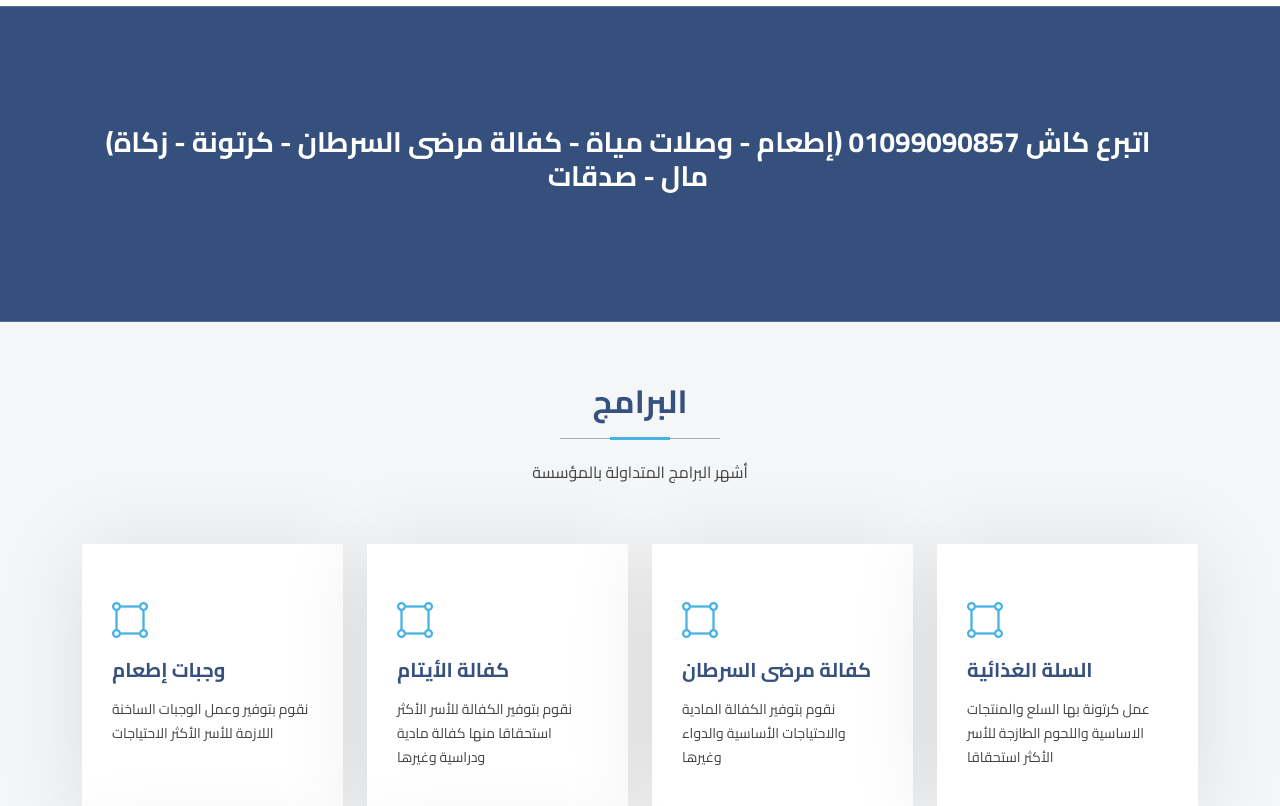
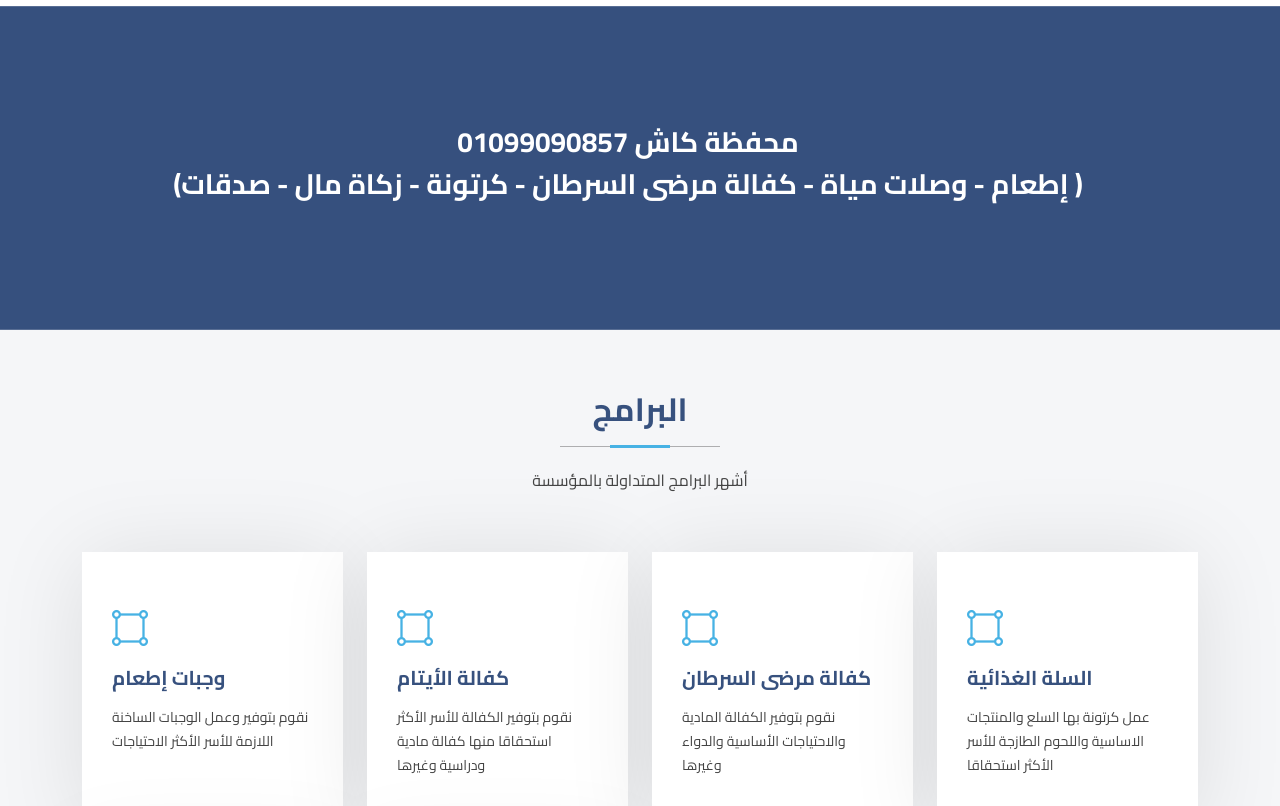
Before and after one commit to alhayaeg/home, a plain HTML site: page index.html in a window 1280 px wide. Shown: the part 1320-2126 px from the top of the page. Drawn offline with Linux system fonts and the light colour scheme; a web font is replaced by a local one.

Commit message:
Update index.html

```diff
--- a/index.html
+++ b/index.html
@@ -190,7 +190,8 @@
       <div class="container">
 
         <div class="row" style="text-align:center;width:100%;">
-          <h3> (اتبرع كاش 01099090857 (إطعام - وصلات مياة - كفالة مرضى السرطان - كرتونة - زكاة مال - صدقات</h3>
+          <h3> محفظة كاش 01099090857 </h3>
+          <h3> (إطعام - وصلات مياة - كفالة مرضى السرطان - كرتونة - زكاة مال - صدقات )</h3>
         </div>
 
       </div>
```
